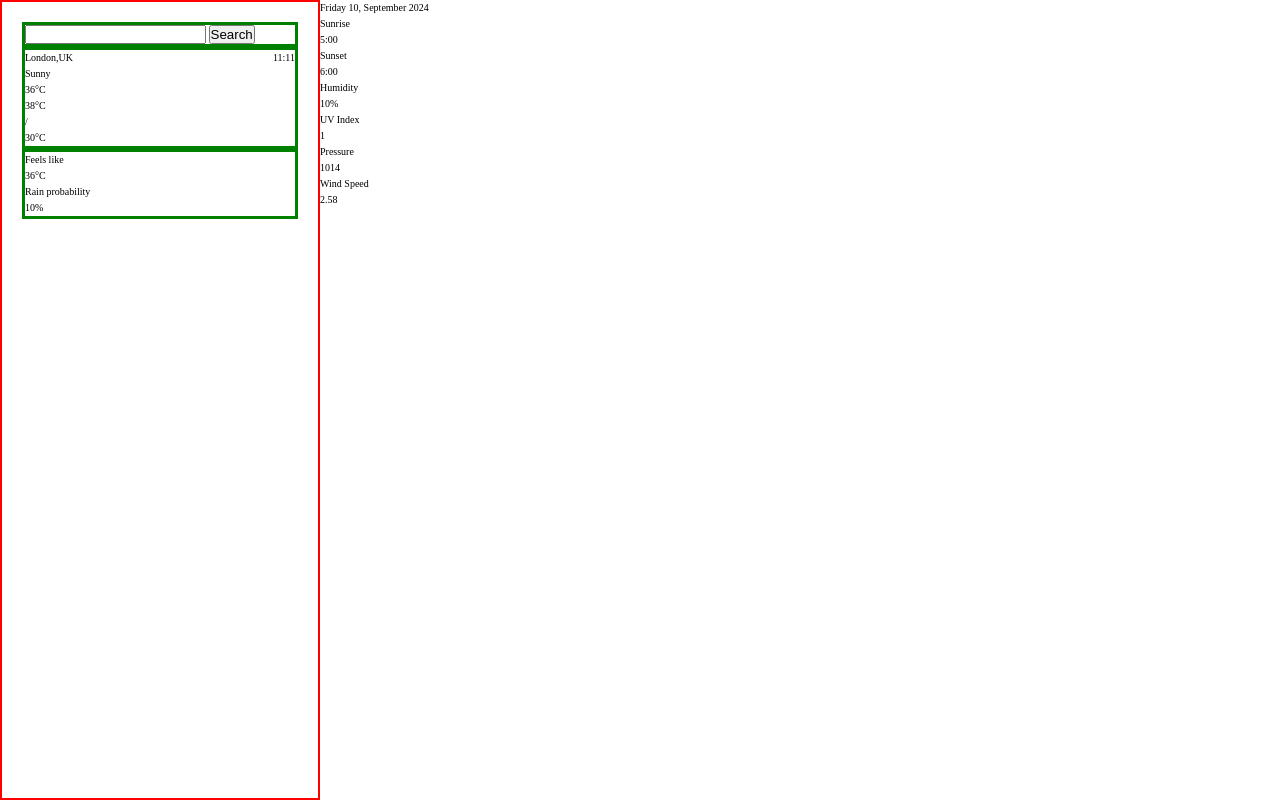
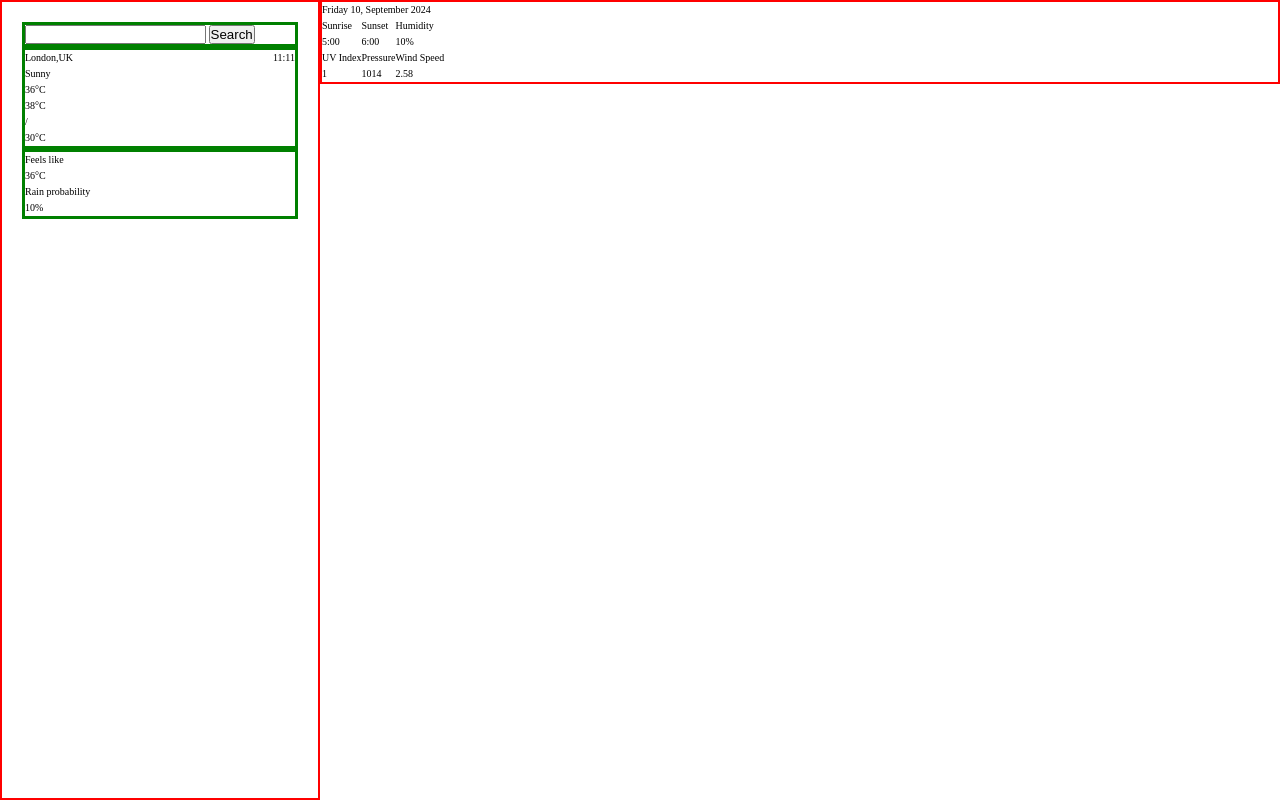
Before and after one commit to vaseemGit7/weather-app, a website built with webpack: page dist/index.html in a window 1280 px wide. Built offline with nearby package versions, Linux system fonts and the light colour scheme.

Commit message:
Create layout for additional info

```diff
--- a/src/style.css
+++ b/src/style.css
@@ -61,3 +61,19 @@ html {
   display: flex;
   flex-direction: column;
 }
+
+.weather-additional-container {
+  display: grid;
+  grid-template-rows: repeat(3, max-content);
+}
+
+.environmental-informations {
+  display: grid;
+  grid-template-columns: repeat(3, max-content);
+  grid-template-rows: repeat(3, max-content);
+  border: 2px solid red;
+}
+
+.current-date {
+  grid-column: 1/4;
+}
```
Also changed, not shown: dist/index.html.
